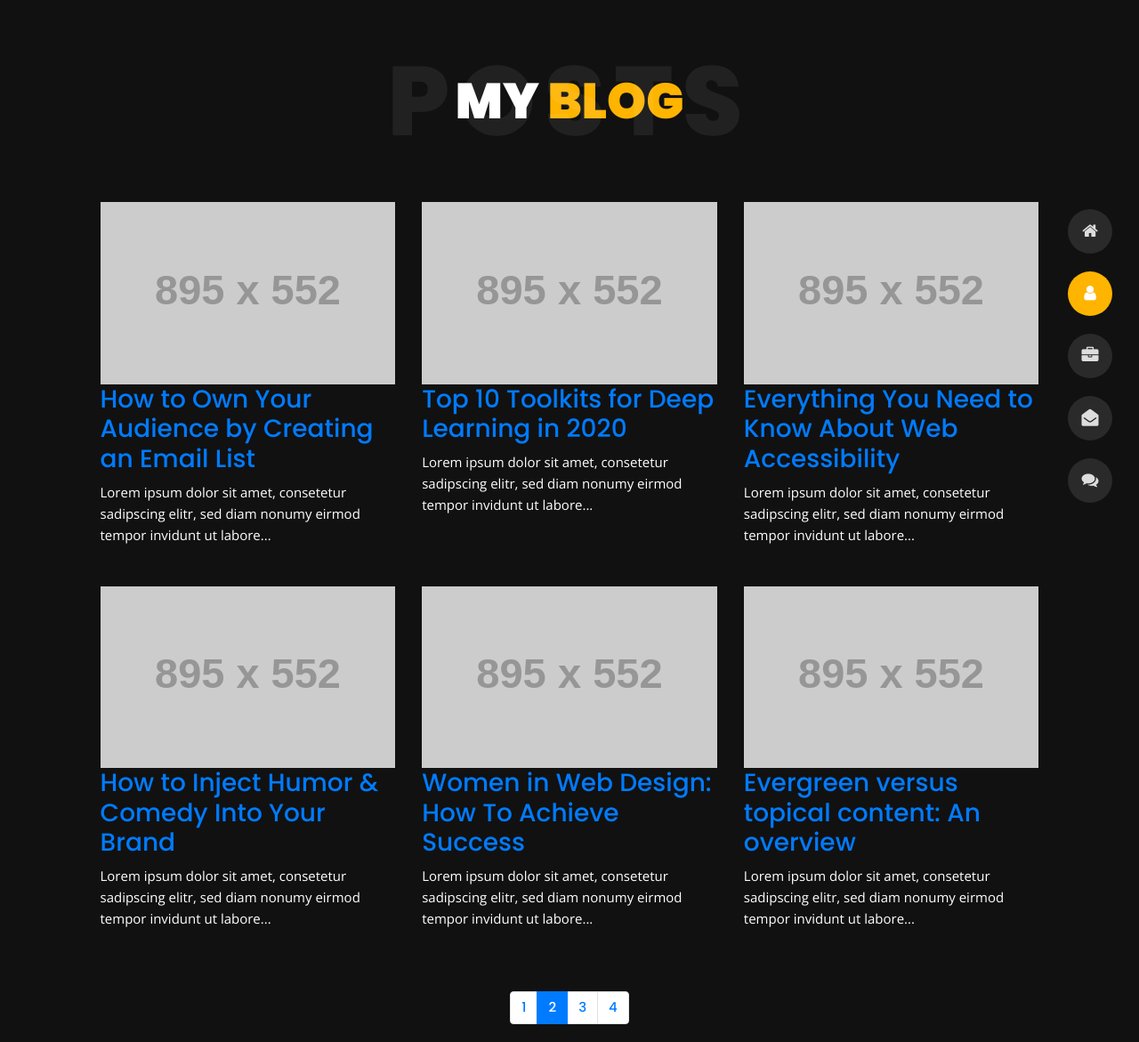
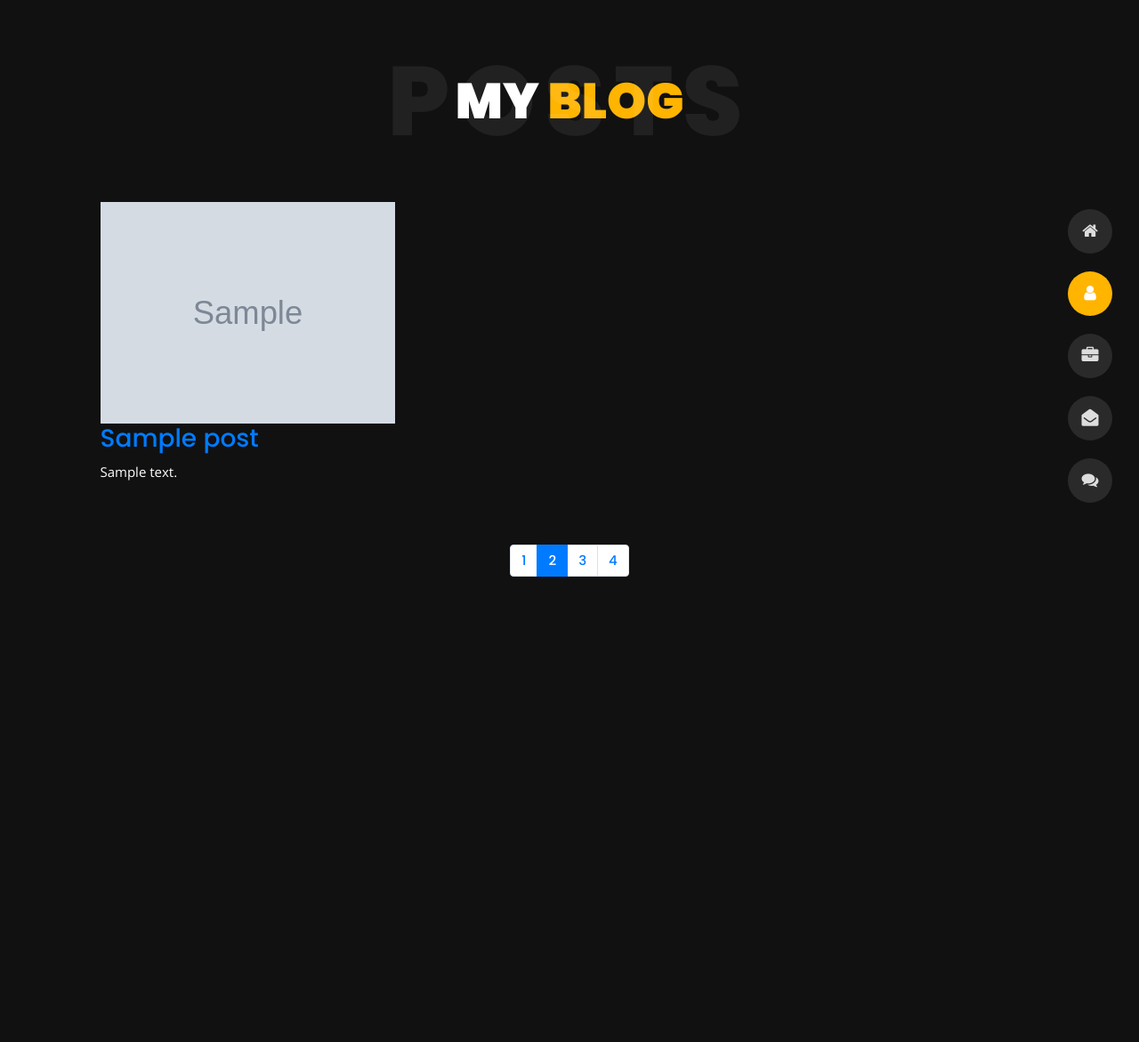
Before and after one commit to FrancisBilla/my_portfolio_app, a Django app: page /blog/ in a window 1280 px wide. Shown: the whole page at 89% size. After the commit the page ends 648 px from the top, so only its background shows below. Run offline with Django 3.2, Linux system fonts and the light colour scheme; tables that the repository leaves empty hold one stand-in row (values such as "Sample post"); grey boxes marked "Sample" are stand-in pictures; grey boxes labelled with a size stand in for pictures from a placeholder-image service; some libraries are stand-ins or nearby versions.

Commit message:
added image to blog

```diff
--- a/my_project/settings.py
+++ b/my_project/settings.py
@@ -11,6 +11,7 @@ https://docs.djangoproject.com/en/3.1/ref/settings/
 """
 
 
+import os
 from pathlib import Path
 
 # Build paths inside the project like this: BASE_DIR / 'subdir'.
@@ -120,3 +121,5 @@ USE_TZ = True
 # https://docs.djangoproject.com/en/3.1/howto/static-files/
 
 STATIC_URL = '/static/'
+MEDIA_URL = '/media/'
+MEDIA_ROOT = os.path.join(BASE_DIR, 'media')
--- a/my_project/urls.py
+++ b/my_project/urls.py
@@ -15,8 +15,10 @@ Including another URLconf
 """
 from django.contrib import admin
 from django.urls import path, include
+from django.conf.urls.static import static
+from django.conf import settings
 
 urlpatterns = [
     path('admin/', admin.site.urls),
     path('', include('resume.urls')),
-]
+]+static(settings.MEDIA_URL, document_root=settings.MEDIA_ROOT)
--- a/resume/admin.py
+++ b/resume/admin.py
@@ -1,5 +1,6 @@
 from django.contrib import admin
-from .models import Resume
+from .models import Resume, Post
 
 # Register your models here.
 admin.site.register(Resume)
+admin.site.register(Post)
--- a/resume/models.py
+++ b/resume/models.py
@@ -1,5 +1,5 @@
 from django.db import models
-
+from django.contrib.auth.models import User
 # Create your models here.
 
 class Resume(models.Model):
@@ -7,9 +7,21 @@ class Resume(models.Model):
     Last_Name = models.CharField(max_length=30)
     Age = models.CharField(max_length=30)
     Nationality = models.CharField(max_length=30)
-    Francelance = models.CharField(max_length=30, default='Available')
+    Freelance = models.CharField(max_length=30, default='Available')
     Address = models.CharField(max_length=30)
     Phone = models.CharField(max_length=30)
     Email = models.CharField(max_length=30)
     Skype = models.CharField(max_length=30)
     Languages = models.CharField(max_length=30)
+
+    def __str__(self):
+        return self.First_Name
+
+class Post(models.Model):
+    image = models.ImageField(upload_to='images/')
+    title = models.CharField(max_length=40)
+    content = models.TextField()
+    author = models.ForeignKey(User, on_delete=models.CASCADE)
+
+    def __str__(self):
+        return self.title
--- a/resume/templates/resume/about.html
+++ b/resume/templates/resume/about.html
@@ -29,7 +29,7 @@
                             <li> <span class="title">last name :</span> <span class="value d-block d-sm-inline-block d-lg-block d-xl-inline-block">{{resume.Last_Name}}</span> </li>
                             <li> <span class="title">Age :</span> <span class="value d-block d-sm-inline-block d-lg-block d-xl-inline-block">{{resume.Age}} Years</span> </li>
                             <li> <span class="title">Nationality :</span> <span class="value d-block d-sm-inline-block d-lg-block d-xl-inline-block">{{resume.Nationality}}</span> </li>
-                            <li> <span class="title">Freelance :</span> <span class="value d-block d-sm-inline-block d-lg-block d-xl-inline-block">{{resume.Francelance}}</span> </li>
+                            <li> <span class="title">Freelance :</span> <span class="value d-block d-sm-inline-block d-lg-block d-xl-inline-block">{{resume.Freelance}}</span> </li>
                         </ul>
                     </div>
                     <div class="col-6">
--- a/resume/templates/resume/blog.html
+++ b/resume/templates/resume/blog.html
@@ -12,125 +12,29 @@
         <!-- Articles Starts -->
         <div class="row">
             <!-- Article Starts -->
+            {% if posts %}
+                {% for post in posts %}
             <div class="col-12 col-md-6 col-lg-6 col-xl-4 mb-30">
                 <article class="post-container">
                     <div class="post-thumb">
                         <a href="blog-post.html" class="d-block position-relative overflow-hidden">
-                            <img src="http://via.placeholder.com/895x552.jpg" class="img-fluid" alt="Blog Post">
+                            <img src='{{post.image.url}}' class="img-fluid" alt="Blog Post">
                         </a>
                     </div>
                     <div class="post-content">
                         <div class="entry-header">
-                            <h3><a href="blog-post.html">How to Own Your Audience by Creating an Email List</a></h3>
+                            <h3><a href="blog-post.html">{{post.title}}</a></h3>
                         </div>
                         <div class="entry-content open-sans-font">
-                            <p>Lorem ipsum dolor sit amet, consetetur sadipscing elitr, sed diam nonumy eirmod tempor invidunt ut labore...
-                            </p>
+                            <p>{{post.content}} </p>
                         </div>
                     </div>
                 </article>
             </div>
+            {% endfor %}
+            {% endif %}
             <!-- Article Ends -->
-            <!-- Article Starts -->
-            <div class="col-12 col-md-6 col-lg-6 col-xl-4 mb-30">
-                <article class="post-container">
-                    <div class="post-thumb">
-                        <a href="blog-post.html" class="d-block position-relative overflow-hidden">
-                            <img src="http://via.placeholder.com/895x552.jpg" class="img-fluid" alt="Blog Post">
-                        </a>
-                    </div>
-                    <div class="post-content">
-                        <div class="entry-header">
-                            <h3><a href="blog-post.html">Top 10 Toolkits for Deep Learning in 2020</a></h3>
-                        </div>
-                        <div class="entry-content open-sans-font">
-                            <p>Lorem ipsum dolor sit amet, consetetur sadipscing elitr, sed diam nonumy eirmod tempor invidunt ut labore...
-                            </p>
-                        </div>
-                    </div>
-                </article>
-            </div>
-            <!-- Article Ends -->
-            <!-- Article Starts -->
-            <div class="col-12 col-md-6 col-lg-6 col-xl-4 mb-30">
-                <article class="post-container">
-                    <div class="post-thumb">
-                        <a href="blog-post.html" class="d-block position-relative overflow-hidden">
-                            <img src="http://via.placeholder.com/895x552.jpg" class="img-fluid" alt="Blog Post">
-                        </a>
-                    </div>
-                    <div class="post-content">
-                        <div class="entry-header">
-                            <h3><a href="blog-post.html">Everything You Need to Know About Web Accessibility</a></h3>
-                        </div>
-                        <div class="entry-content open-sans-font">
-                            <p>Lorem ipsum dolor sit amet, consetetur sadipscing elitr, sed diam nonumy eirmod tempor invidunt ut labore...
-                            </p>
-                        </div>
-                    </div>
-                </article>
-            </div>
-            <!-- Article Ends -->
-            <!-- Article Starts -->
-            <div class="col-12 col-md-6 col-lg-6 col-xl-4 mb-30">
-                <article class="post-container">
-                    <div class="post-thumb">
-                        <a href="blog-post.html" class="d-block position-relative overflow-hidden">
-                            <img src="http://via.placeholder.com/895x552.jpg" class="img-fluid" alt="Blog Post">
-                        </a>
-                    </div>
-                    <div class="post-content">
-                        <div class="entry-header">
-                            <h3><a href="blog-post.html">How to Inject Humor & Comedy Into Your Brand</a></h3>
-                        </div>
-                        <div class="entry-content open-sans-font">
-                            <p>Lorem ipsum dolor sit amet, consetetur sadipscing elitr, sed diam nonumy eirmod tempor invidunt ut labore...
-                            </p>
-                        </div>
-                    </div>
-                </article>
-            </div>
-            <!-- Article Ends -->
-            <!-- Article Starts -->
-            <div class="col-12 col-md-6 col-lg-6 col-xl-4 mb-30">
-                <article class="post-container">
-                    <div class="post-thumb">
-                        <a href="blog-post.html" class="d-block position-relative overflow-hidden">
-                            <img src="http://via.placeholder.com/895x552.jpg" class="img-fluid" alt="Blog Post">
-                        </a>
-                    </div>
-                    <div class="post-content">
-                        <div class="entry-header">
-                            <h3><a href="blog-post.html">Women in Web Design: How To Achieve Success</a></h3>
-                        </div>
-                        <div class="entry-content open-sans-font">
-                            <p>Lorem ipsum dolor sit amet, consetetur sadipscing elitr, sed diam nonumy eirmod tempor invidunt ut labore...
-                            </p>
-                        </div>
-                    </div>
-                </article>
-            </div>
-            <!-- Article Ends -->
-            <!-- Article Starts -->
-            <div class="col-12 col-md-6 col-lg-6 col-xl-4 mb-30">
-                <article class="post-container">
-                    <div class="post-thumb">
-                        <a href="blog-post.html" class="d-block position-relative overflow-hidden">
-                            <img src="http://via.placeholder.com/895x552.jpg" class="img-fluid" alt="Blog Post">
-                        </a>
-                    </div>
-                    <div class="post-content">
-                        <div class="entry-header">
-                            <h3><a href="blog-post.html">Evergreen versus topical content: An overview</a></h3>
-                        </div>
-                        <div class="entry-content open-sans-font">
-                            <p>Lorem ipsum dolor sit amet, consetetur sadipscing elitr, sed diam nonumy eirmod tempor invidunt ut labore...
-                            </p>
-                        </div>
-                    </div>
-                </article>
-            </div>
-            <!-- Article Ends -->
+
             <!-- Pagination Starts -->
             <div class="col-12 mt-4">
                 <nav aria-label="Page navigation example">
--- a/resume/views.py
+++ b/resume/views.py
@@ -1,5 +1,5 @@
 from django.shortcuts import render
-from .models import Resume
+from .models import Resume, Post
 
 
 
@@ -12,7 +12,13 @@ def home(request):
 
 def about(request):
     resume = Resume.objects.get(pk=1)
-    return render(request, 'resume/about.html', {'resume': resume})
+    context = {
+        'resume' : resume
+    }
+    return render(request, 'resume/about.html', context)
 
 def blog(request):
-    return render(request, 'resume/blog.html')
+    context = {
+        'posts' :Post.objects.all()
+    }
+    return render(request, 'resume/blog.html', context)
```
Also changed, not shown: resume/migrations/0002_post.py (added).
